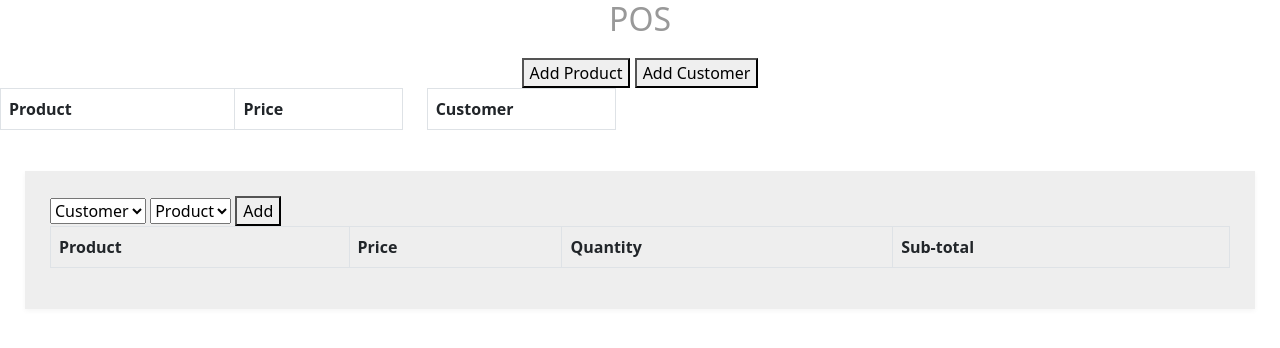
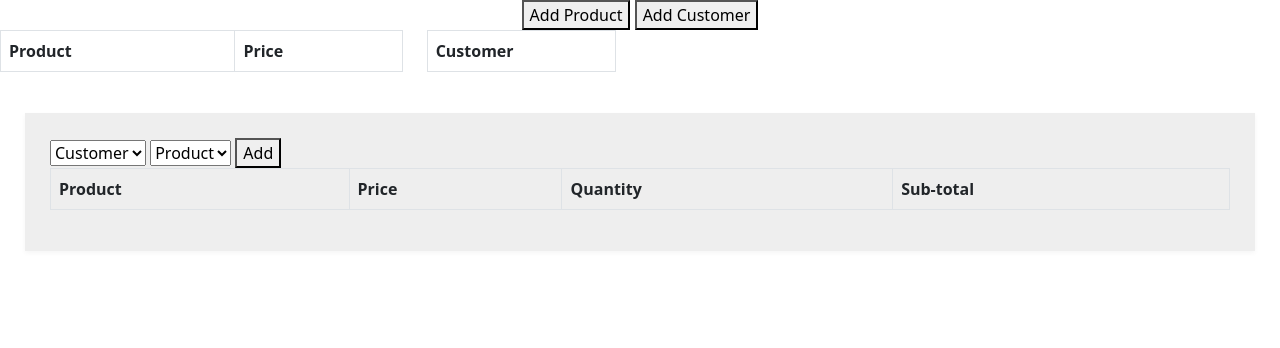
Before and after one commit to ansil8659/pos_website, a plain HTML site: page index.html in a window 1280 px wide. Drawn offline with nearby package versions, Linux system fonts and the light colour scheme.

Commit message:
Update index.html

```diff
--- a/index.html
+++ b/index.html
@@ -58,7 +58,7 @@
   </head>
   <body>
     <center>
-    <h2>POS</h2>
+<!--     <h2>POS</h2> -->
     <button class="button" data-modal="modalOne">Add Product</button>
     <button class="button" data-modal="modalTwo">Add Customer</button>
     </center>
```
